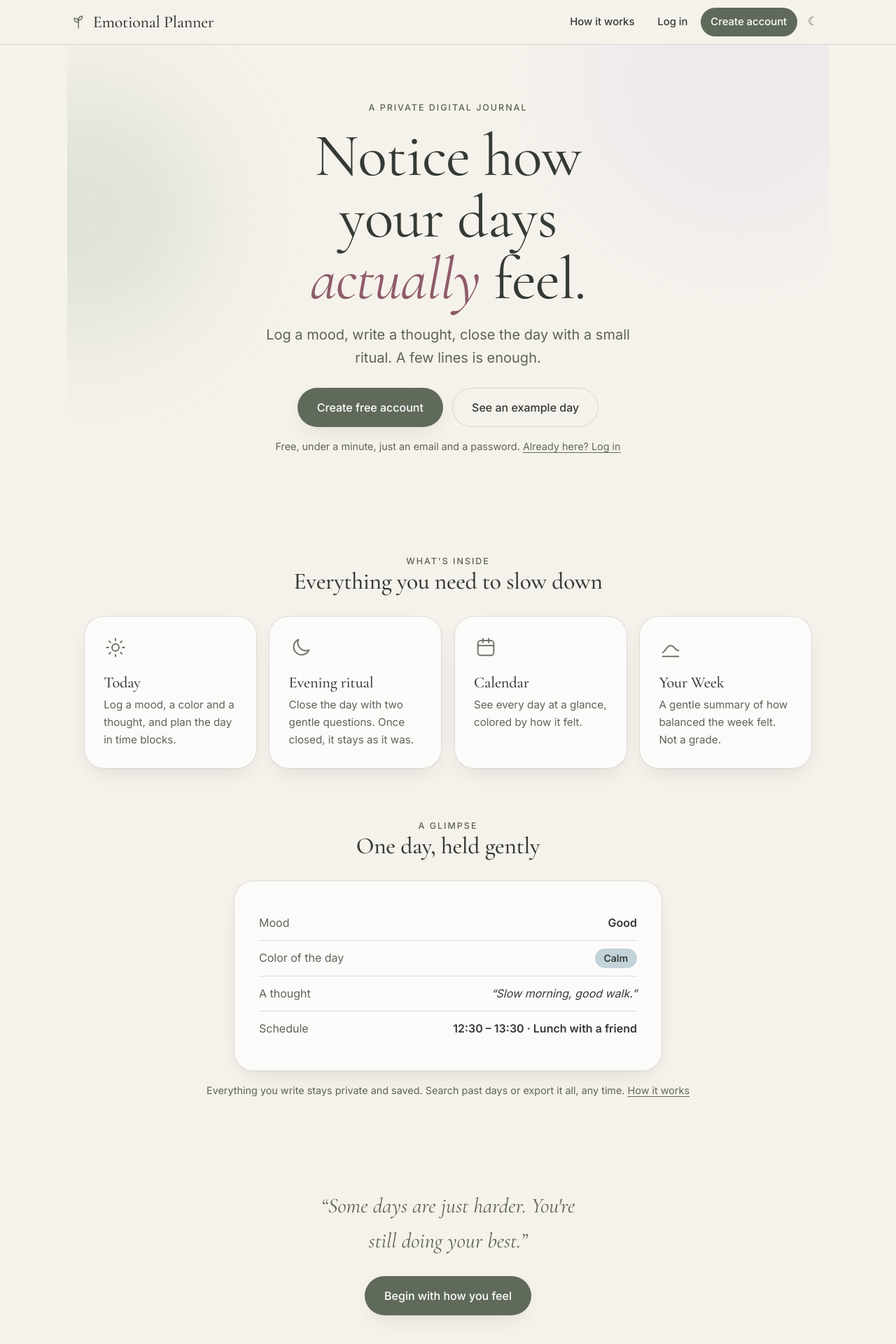
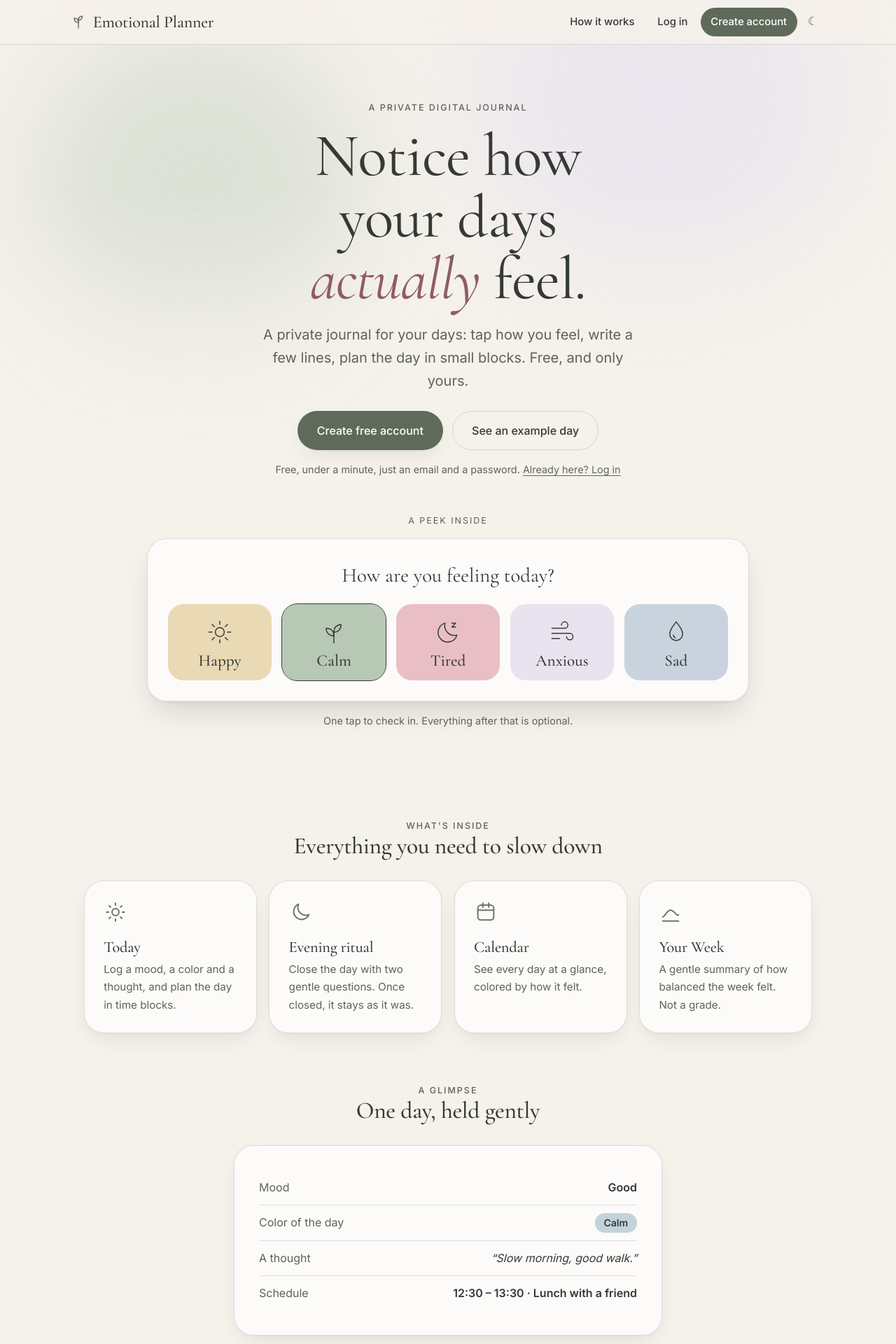
Before and after one commit to SanduAndreea22/day_planner, a Django app: page / in a window 1280 px wide. Shown: the top 1920 px of the page at 70% size. Run offline with Django 5.2, Linux system fonts and the light colour scheme; data comes from the database, SQL or seed files in the repository; parts of the project's set-up code (start-up, migrations or seed data) failed here and were passed over.

Commit message:
Landing: soft full-width hero wash, product peek, clearer subtitle
Co-Authored-By: Claude Sonnet 5.5 <noreply@anthropic.com>
Claude-Session: https://claude.ai/code/session_01Gn5nm8yv1rYHLehgJpr9be

```diff
--- a/planner/static/planner/home.css
+++ b/planner/static/planner/home.css
@@ -1,11 +1,13 @@
 /* Home (guest landing + signed-in sanctuary). Tokens come from style.css. */
-.sanctuary { max-width: 1040px; margin: 0 auto; padding: 0 1.5rem; position: relative; }
+.sanctuary { max-width: 1040px; margin: 0 auto; padding: 0 1.5rem; }
 
-/* Soft botanical wash behind the hero */
-.sanctuary-bg { position: absolute; inset: 0 0 auto 0; height: 560px; pointer-events: none; overflow: hidden; z-index: 0; }
-.sanctuary-bg::before, .sanctuary-bg::after { content: ''; position: absolute; border-radius: 50%; filter: blur(70px); opacity: 0.55; }
-.sanctuary-bg::before { width: 420px; height: 420px; background: var(--lavender); top: -160px; right: -80px; }
-.sanctuary-bg::after { width: 360px; height: 360px; background: var(--sage); top: 60px; left: -160px; opacity: 0.35; }
+/* Soft botanical wash behind the hero: full viewport width, faded at the
+   bottom with a mask, so there are no visible panel edges. */
+.sanctuary-bg { position: absolute; top: 0; left: 0; right: 0; height: 680px; pointer-events: none; overflow: hidden; z-index: 0;
+    -webkit-mask-image: linear-gradient(to bottom, #000 40%, transparent 100%); mask-image: linear-gradient(to bottom, #000 40%, transparent 100%); }
+.sanctuary-bg::before, .sanctuary-bg::after { content: ''; position: absolute; border-radius: 50%; filter: blur(80px); }
+.sanctuary-bg::before { width: 520px; height: 520px; background: var(--lavender); top: -120px; right: 6%; opacity: 0.75; }
+.sanctuary-bg::after { width: 460px; height: 460px; background: var(--sage); top: 40px; left: 4%; opacity: 0.4; }
 body.dark .sanctuary-bg::before, body.dark .sanctuary-bg::after { opacity: 0.12; }
 .sanctuary > :not(.sanctuary-bg) { position: relative; z-index: 1; }
 
@@ -130,3 +132,14 @@ body.dark .step svg { color: var(--sage); }
 @media (max-width: 420px) { .mood-grid { grid-template-columns: 1fr; } .bar-row { grid-template-columns: 4.6rem 1fr 2rem; } }
 .mood-text { display: flex; flex-direction: column; align-items: center; gap: 0.35rem; }
 @media (max-width: 720px) { .mood-text { align-items: flex-start; } }
+
+/* ---------- "A peek inside" product preview (guest landing) ---------- */
+.peek { margin: clamp(2.2rem, 5vw, 3.2rem) auto 0; max-width: 860px; text-align: left; }
+.peek-label { text-align: center; font-size: 0.78rem; letter-spacing: 0.16em; text-transform: uppercase; color: var(--text-muted); margin: 0 0 0.9rem; }
+.peek-card { padding: clamp(1.1rem, 3vw, 1.8rem); box-shadow: var(--shadow-hover); }
+.peek-title { font-family: var(--font-serif); font-size: clamp(1.4rem, 3vw, 1.8rem); text-align: center; margin: 0 0 1.1rem; color: var(--heading); }
+.peek-tile { box-sizing: border-box; width: 100%; height: 100%; display: flex; flex-direction: column; align-items: center; gap: 0.5rem; padding: 1.1rem 0.5rem 1rem; border-radius: 22px; background: var(--tile); color: #343A35; text-align: center; }
+.peek-tile.is-picked { outline: 1.5px solid #343A35; outline-offset: 0; }
+body.dark .peek-tile.is-picked { outline-color: var(--ivory); }
+.peek-note { text-align: center; color: var(--text-muted); font-size: 0.9rem; margin: 1rem 0 0; }
+@media (max-width: 720px) { .peek-tile { flex-direction: row; justify-content: flex-start; gap: 1rem; padding: 0.9rem 1.1rem; } .peek-tile .mood-glyph { width: 32px; height: 32px; } }
--- a/planner/templates/planner/home.html
+++ b/planner/templates/planner/home.html
@@ -12,12 +12,30 @@
     <header class="hero rise d1">
         <p class="eyebrow">A private digital journal</p>
         <h1>Notice how your days <em>actually</em> feel.</h1>
-        <p class="hero-sub">Log a mood, write a thought, close the day with a small ritual. A few lines is enough.</p>
+        <p class="hero-sub">A private journal for your days: tap how you feel, write a few lines, plan the day in small blocks. Free, and only yours.</p>
         <div class="cta-row">
             <a href="{% url 'register' %}" class="btn btn-primary">Create free account</a>
             <a href="#example-day" class="btn btn-ghost">See an example day</a>
         </div>
         <p class="cta-note">Free, under a minute, just an email and a password. <a href="{% url 'login' %}">Already here? Log in</a></p>
+
+        <div class="peek" aria-label="A preview of the daily check-in">
+            <p class="peek-label">A peek inside</p>
+            <div class="card peek-card" aria-hidden="true">
+                <p class="peek-title">How are you feeling today?</p>
+                <ul class="mood-grid">
+                    {% for mood in mood_checkins %}
+                    <li class="mood-option mood-{{ mood.key }}">
+                        <div class="peek-tile{% if mood.key == 'calm' %} is-picked{% endif %}">
+                            {% include "planner/partials/mood_icon.html" with key=mood.key %}
+                            <span class="mood-text"><span class="mood-name">{{ mood.label }}</span></span>
+                        </div>
+                    </li>
+                    {% endfor %}
+                </ul>
+            </div>
+            <p class="peek-note">One tap to check in. Everything after that is optional.</p>
+        </div>
     </header>
 
     <section class="section rise d2" aria-labelledby="how-title">
--- a/planner/views.py
+++ b/planner/views.py
@@ -303,6 +303,7 @@ def home_view(request):
         "quote": quote,
         "today": date.today(),
         "preview_cards": HOME_PREVIEW_CARDS,
+        "mood_checkins": MOOD_CHECKINS,
     })
 
 @login_required
```
